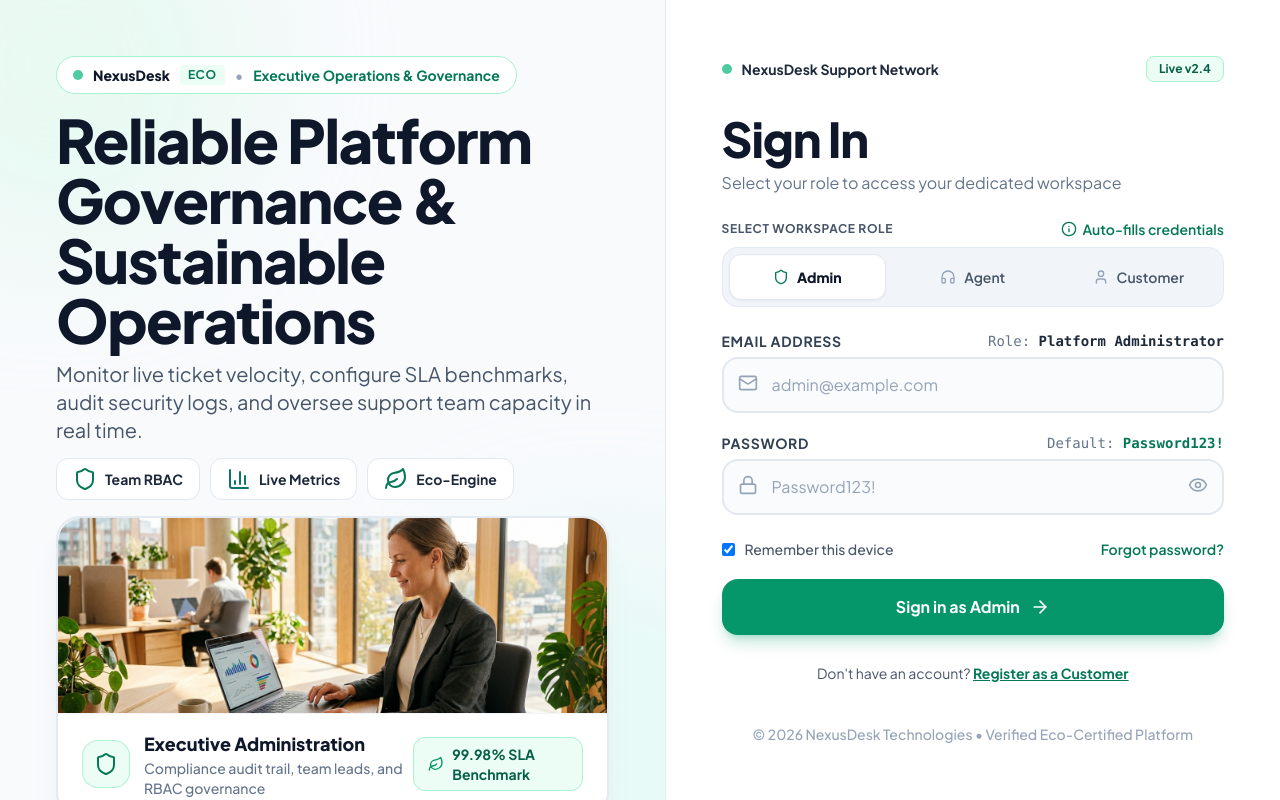
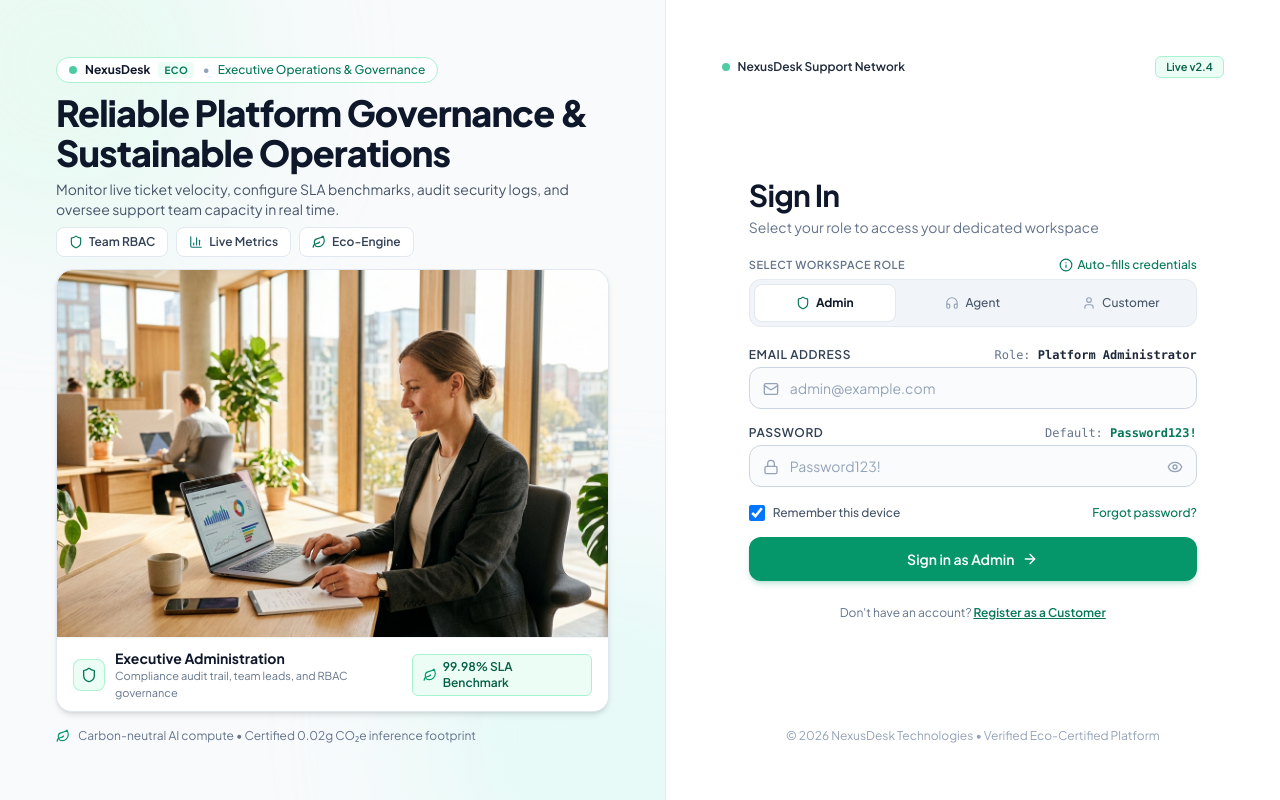
Before and after one commit to Suhirdha24/AI-customer-support-and-help-desk-platform, a React (Vite) app in the folder client/: page /login in a window 1280 px wide. Built offline with nearby package versions, Linux system fonts and the light colour scheme.

Commit message:
fix(ui): reduce font sizes to balanced, elegant, and comfortable SaaS typography

```diff
--- a/client/src/features/auth/LoginPage.tsx
+++ b/client/src/features/auth/LoginPage.tsx
@@ -270,38 +270,38 @@ export const LoginPage: React.FC = () => {
 
         {/* Top Branding Bar */}
         <div className="relative z-10 shrink-0">
-          <div className="inline-flex items-center gap-2.5 px-4 py-2 rounded-full bg-white border border-emerald-200 text-sm text-emerald-900 shadow-xs font-semibold">
-            <span className="flex h-2.5 w-2.5 rounded-full bg-emerald-500 animate-pulse" />
-            <span className="font-extrabold text-slate-900">NexusDesk</span>
-            <span className="text-emerald-700 bg-emerald-50 px-2 py-0.5 rounded font-bold text-xs uppercase tracking-wider">
+          <div className="inline-flex items-center gap-2 px-3 py-1 rounded-full bg-white border border-emerald-200 text-xs text-emerald-900 shadow-2xs font-semibold">
+            <span className="flex h-2 w-2 rounded-full bg-emerald-500 animate-pulse" />
+            <span className="font-bold text-slate-900">NexusDesk</span>
+            <span className="text-emerald-700 bg-emerald-50 px-1.5 py-0.2 rounded font-bold text-[10px] uppercase tracking-wider">
               Eco
             </span>
             <span className="text-slate-400">•</span>
-            <span className="text-emerald-700 font-bold">{currentRole.badgeText}</span>
+            <span className="text-emerald-700 font-medium">{currentRole.badgeText}</span>
           </div>
         </div>
 
         {/* Content Section: Headline, Description & Feature Pills */}
-        <div className="relative z-10 text-left pt-4 shrink-0">
-          <div className="space-y-2.5 transition-all duration-300">
-            <h1 className="text-3xl sm:text-4xl lg:text-5xl xl:text-6xl font-black text-slate-900 tracking-tight leading-[1.12]">
+        <div className="relative z-10 text-left pt-2.5 shrink-0">
+          <div className="space-y-1.5 transition-all duration-300">
+            <h1 className="text-2xl sm:text-3xl lg:text-3xl xl:text-4xl font-extrabold text-slate-900 tracking-tight leading-snug">
               {currentRole.headline}
             </h1>
-            <p className="text-base sm:text-lg lg:text-xl text-slate-600 max-w-2xl leading-relaxed">
+            <p className="text-xs sm:text-sm text-slate-600 max-w-xl leading-relaxed">
               {currentRole.description}
             </p>
           </div>
 
           {/* Feature Pills */}
-          <div className="flex flex-wrap items-center gap-2.5 pt-3.5">
+          <div className="flex flex-wrap items-center gap-2 pt-2">
             {currentRole.props.map((prop, idx) => {
               const PropIcon = prop.icon;
               return (
                 <span
                   key={idx}
-                  className="inline-flex items-center gap-2 px-4 py-2 rounded-xl bg-white border border-slate-200 text-sm text-slate-800 font-bold shadow-xs"
+                  className="inline-flex items-center gap-1.5 px-3 py-1.5 rounded-lg bg-white border border-slate-200 text-xs text-slate-700 font-semibold shadow-2xs"
                 >
-                  <PropIcon className={`w-4.5 h-4.5 ${prop.iconColor}`} />
+                  <PropIcon className={`w-3.5 h-3.5 ${prop.iconColor}`} />
                   <span>{prop.title}</span>
                 </span>
               );
@@ -310,36 +310,36 @@ export const LoginPage: React.FC = () => {
         </div>
 
         {/* Photo Frame that expands vertically to fill all available space */}
-        <div className="relative rounded-3xl overflow-hidden border-2 border-slate-200/90 bg-white shadow-xl shadow-slate-200/60 group my-4 flex-1 flex flex-col min-h-[300px]">
+        <div className="relative rounded-2xl overflow-hidden border border-slate-200 bg-white shadow-md group my-3 flex-1 flex flex-col min-h-[260px] max-h-[500px]">
           <img
             key={currentRole.id}
             src={currentRole.heroImage}
             alt={`${currentRole.label} Workspace`}
-            className="w-full flex-1 min-h-0 object-cover rounded-t-3xl transition-all duration-500 group-hover:scale-[1.01]"
+            className="w-full flex-1 min-h-0 object-cover rounded-t-2xl transition-all duration-500 group-hover:scale-[1.01]"
           />
 
           {/* Bottom Overlay Bar */}
-          <div className="bg-white/95 border-t border-slate-100 px-6 py-4 flex items-center justify-between shrink-0">
-            <div className="flex items-center gap-3.5">
-              <div className="w-12 h-12 rounded-2xl bg-emerald-50 border border-emerald-200/90 text-emerald-700 flex items-center justify-center shrink-0">
-                <OverlayIcon className="w-6 h-6" />
+          <div className="bg-white/95 border-t border-slate-100 px-4 py-2.5 flex items-center justify-between shrink-0">
+            <div className="flex items-center gap-2.5">
+              <div className="w-8 h-8 rounded-lg bg-emerald-50 border border-emerald-200/90 text-emerald-700 flex items-center justify-center shrink-0">
+                <OverlayIcon className="w-4 h-4" />
               </div>
               <div>
-                <p className="font-extrabold text-slate-900 text-base sm:text-lg">{currentRole.overlayTitle}</p>
-                <p className="text-xs sm:text-sm text-slate-500 font-medium hidden sm:block">{currentRole.overlaySubtitle}</p>
+                <p className="font-bold text-slate-900 text-xs sm:text-sm">{currentRole.overlayTitle}</p>
+                <p className="text-[11px] text-slate-500 font-normal hidden sm:block">{currentRole.overlaySubtitle}</p>
               </div>
             </div>
 
-            <div className="flex items-center gap-2 font-bold text-xs sm:text-sm text-emerald-800 bg-emerald-50 border border-emerald-200 px-3.5 py-1.5 rounded-xl">
-              <Leaf className="w-4 h-4 text-emerald-600 shrink-0" />
+            <div className="flex items-center gap-1.5 font-semibold text-xs text-emerald-800 bg-emerald-50 border border-emerald-200 px-2.5 py-1 rounded-md">
+              <Leaf className="w-3.5 h-3.5 text-emerald-600 shrink-0" />
               <span>{currentRole.overlayPill}</span>
             </div>
           </div>
         </div>
 
         {/* Bottom Sustainability Tagline */}
-        <div className="relative z-10 text-sm text-slate-600 font-medium flex items-center gap-2.5 shrink-0 pt-1">
-          <Leaf className="w-4.5 h-4.5 text-emerald-600 shrink-0" />
+        <div className="relative z-10 text-xs text-slate-500 font-normal flex items-center gap-2 shrink-0 pt-1">
+          <Leaf className="w-3.5 h-3.5 text-emerald-600 shrink-0" />
           <span>Carbon-neutral AI compute • Certified 0.02g CO₂e inference footprint</span>
         </div>
       </div>
@@ -347,44 +347,44 @@ export const LoginPage: React.FC = () => {
       {/* RIGHT COLUMN: Authentication Form (Fills the other 50% of the screen) */}
       <div className="lg:w-1/2 xl:w-[48%] bg-white flex flex-col justify-between p-6 sm:p-10 lg:p-12 xl:p-14 overflow-y-auto h-full">
         {/* Right Top Bar */}
-        <div className="w-full flex items-center justify-between text-xs sm:text-sm text-slate-500 shrink-0">
-          <div className="flex items-center gap-2.5 font-bold text-slate-800">
-            <span className="flex h-2.5 w-2.5 rounded-full bg-emerald-500 animate-pulse" />
+        <div className="w-full flex items-center justify-between text-xs text-slate-500 shrink-0">
+          <div className="flex items-center gap-2 font-semibold text-slate-800">
+            <span className="flex h-2 w-2 rounded-full bg-emerald-500 animate-pulse" />
             <span>NexusDesk Support Network</span>
           </div>
-          <div className="text-xs text-emerald-800 font-bold bg-emerald-50 border border-emerald-200 px-3 py-1 rounded-lg shadow-2xs">
+          <div className="text-[11px] text-emerald-800 font-semibold bg-emerald-50 border border-emerald-200 px-2.5 py-0.5 rounded-md">
             Live v2.4
           </div>
         </div>
 
-        {/* Right Center: Prominent Sign In Form */}
-        <div className="max-w-lg w-full mx-auto my-auto space-y-6 text-left py-4">
+        {/* Right Center: Balanced Sign In Form */}
+        <div className="max-w-md w-full mx-auto my-auto space-y-5 text-left py-4">
           {/* Header */}
           <div>
-            <div className="inline-flex lg:hidden items-center justify-center w-12 h-12 rounded-2xl bg-emerald-600 text-white shadow-md shadow-emerald-600/20 mb-3">
-              <Leaf className="w-6 h-6" />
+            <div className="inline-flex lg:hidden items-center justify-center w-10 h-10 rounded-xl bg-emerald-600 text-white shadow-md shadow-emerald-600/20 mb-3">
+              <Leaf className="w-5 h-5" />
             </div>
-            <h2 className="text-3xl sm:text-4xl lg:text-5xl font-extrabold tracking-tight text-slate-900">
+            <h2 className="text-2xl sm:text-3xl font-bold tracking-tight text-slate-900">
               Sign In
             </h2>
-            <p className="mt-2 text-sm sm:text-base text-slate-500">
+            <p className="mt-1 text-xs sm:text-sm text-slate-500">
               Select your role to access your dedicated workspace
             </p>
           </div>
 
           {/* Segmented Role Selector */}
           <div>
-            <div className="flex items-center justify-between text-xs sm:text-sm text-slate-500 mb-2">
-              <span className="font-bold uppercase tracking-wider text-xs text-slate-600">
+            <div className="flex items-center justify-between text-xs text-slate-500 mb-1.5">
+              <span className="font-semibold uppercase tracking-wider text-[11px] text-slate-500">
                 Select Workspace Role
               </span>
-              <span className="text-xs sm:text-sm text-emerald-700 flex items-center gap-1.5 font-semibold">
-                <Info className="w-4 h-4" />
+              <span className="text-xs text-emerald-700 flex items-center gap-1 font-medium">
+                <Info className="w-3.5 h-3.5" />
                 <span>Auto-fills credentials</span>
               </span>
             </div>
 
-            <div className="grid grid-cols-3 gap-2 p-1.5 bg-slate-100 border border-slate-200/80 rounded-2xl">
+            <div className="grid grid-cols-3 gap-1.5 p-1 bg-slate-100 border border-slate-200/80 rounded-xl">
               {ROLES.map((role) => {
                 const Icon = role.icon;
                 const isActive = activeRole === role.id;
@@ -393,13 +393,13 @@ export const LoginPage: React.FC = () => {
                     key={role.id}
                     type="button"
                     onClick={() => handleRoleSelect(role)}
-                    className={`flex items-center justify-center gap-2 py-3 px-3 rounded-xl text-xs sm:text-sm transition-all cursor-pointer ${
+                    className={`flex items-center justify-center gap-1.5 py-2.5 px-2 rounded-lg text-xs transition-all cursor-pointer ${
                       isActive
-                        ? 'bg-white text-slate-900 font-extrabold shadow-sm border border-slate-200'
-                        : 'text-slate-600 hover:text-slate-900 border border-transparent hover:bg-slate-200/60 font-semibold'
+                        ? 'bg-white text-slate-900 font-bold shadow-xs border border-slate-200'
+                        : 'text-slate-600 hover:text-slate-900 border border-transparent hover:bg-slate-200/60 font-medium'
                     }`}
                   >
-                    <Icon className={`w-4 h-4 sm:w-4.5 sm:h-4.5 ${isActive ? 'text-emerald-700' : 'text-slate-400'}`} />
+                    <Icon className={`w-3.5 h-3.5 ${isActive ? 'text-emerald-700' : 'text-slate-400'}`} />
                     <span>{role.label}</span>
                   </button>
                 );
@@ -409,26 +409,26 @@ export const LoginPage: React.FC = () => {
 
           {/* Inline Error Alert */}
           {errorMessage && (
-            <div className="p-3.5 rounded-2xl bg-rose-50 border border-rose-200 text-rose-800 text-xs sm:text-sm flex items-start gap-2.5">
-              <AlertCircle className="w-5 h-5 text-rose-600 shrink-0 mt-0.5" />
+            <div className="p-3 rounded-xl bg-rose-50 border border-rose-200 text-rose-800 text-xs flex items-start gap-2">
+              <AlertCircle className="w-4 h-4 text-rose-600 shrink-0 mt-0.5" />
               <div className="flex-1 leading-relaxed">{errorMessage}</div>
             </div>
           )}
 
           {/* Form */}
-          <form onSubmit={handleLogin} className="space-y-4 sm:space-y-5" autoComplete="off">
+          <form onSubmit={handleLogin} className="space-y-4" autoComplete="off">
             {/* Email Address */}
             <div>
-              <div className="flex items-center justify-between mb-1.5">
-                <label className="block text-xs sm:text-sm font-bold text-slate-700 uppercase tracking-wider">
+              <div className="flex items-center justify-between mb-1">
+                <label className="block text-xs font-semibold text-slate-700 uppercase tracking-wider">
                   Email Address
                 </label>
-                <span className="text-xs sm:text-sm text-slate-500 font-mono">
-                  Role: <strong className="text-slate-800 font-bold">{currentRole.subLabel}</strong>
+                <span className="text-xs text-slate-500 font-mono">
+                  Role: <strong className="text-slate-800 font-semibold">{currentRole.subLabel}</strong>
                 </span>
               </div>
               <div className="relative">
-                <Mail className="w-5 h-5 text-slate-400 absolute left-4 top-4" />
+                <Mail className="w-4 h-4 text-slate-400 absolute left-3.5 top-3.5" />
                 <input
                   key={`email-${activeRole}`}
                   type="email"
@@ -439,23 +439,23 @@ export const LoginPage: React.FC = () => {
                   placeholder={currentRole.email}
                   autoComplete="new-password"
                   disabled={loading}
-                  className="w-full bg-slate-50/70 border-2 border-slate-200 rounded-2xl pl-12 pr-4 py-3.5 text-sm sm:text-base text-slate-900 placeholder-slate-400 focus:bg-white focus:outline-none focus:border-emerald-600 focus:ring-4 focus:ring-emerald-500/15 transition-all disabled:opacity-60"
+                  className="w-full bg-slate-50/70 border border-slate-300 rounded-xl pl-10 pr-4 py-2.5 text-sm text-slate-900 placeholder-slate-400 focus:bg-white focus:outline-none focus:border-emerald-600 focus:ring-2 focus:ring-emerald-500/20 transition-all disabled:opacity-60"
                 />
               </div>
             </div>
 
             {/* Password */}
             <div>
-              <div className="flex items-center justify-between mb-1.5">
-                <label className="block text-xs sm:text-sm font-bold text-slate-700 uppercase tracking-wider">
+              <div className="flex items-center justify-between mb-1">
+                <label className="block text-xs font-semibold text-slate-700 uppercase tracking-wider">
                   Password
                 </label>
-                <span className="text-xs sm:text-sm text-slate-500 font-mono">
-                  Default: <strong className="text-emerald-700 font-bold">Password123!</strong>
+                <span className="text-xs text-slate-500 font-mono">
+                  Default: <strong className="text-emerald-700 font-semibold">Password123!</strong>
                 </span>
               </div>
               <div className="relative">
-                <Lock className="w-5 h-5 text-slate-400 absolute left-4 top-4" />
+                <Lock className="w-4 h-4 text-slate-400 absolute left-3.5 top-3.5" />
                 <input
                   key={`pwd-${activeRole}`}
                   type={showPassword ? 'text' : 'password'}
@@ -466,27 +466,27 @@ export const LoginPage: React.FC = () => {
                   placeholder="Password123!"
                   autoComplete="new-password"
                   disabled={loading}
-                  className="w-full bg-slate-50/70 border-2 border-slate-200 rounded-2xl pl-12 pr-12 py-3.5 text-sm sm:text-base text-slate-900 placeholder-slate-400 focus:bg-white focus:outline-none focus:border-emerald-600 focus:ring-4 focus:ring-emerald-500/15 transition-all disabled:opacity-60"
+                  className="w-full bg-slate-50/70 border border-slate-300 rounded-xl pl-10 pr-10 py-2.5 text-sm text-slate-900 placeholder-slate-400 focus:bg-white focus:outline-none focus:border-emerald-600 focus:ring-2 focus:ring-emerald-500/20 transition-all disabled:opacity-60"
                 />
                 <button
                   type="button"
                   onClick={() => setShowPassword(!showPassword)}
                   aria-label={showPassword ? 'Hide password' : 'Show password'}
-                  className="absolute right-4 top-4 text-slate-400 hover:text-slate-600 transition-colors cursor-pointer"
+                  className="absolute right-3.5 top-3.5 text-slate-400 hover:text-slate-600 transition-colors cursor-pointer"
                 >
-                  {showPassword ? <EyeOff className="w-5 h-5" /> : <Eye className="w-5 h-5" />}
+                  {showPassword ? <EyeOff className="w-4 h-4" /> : <Eye className="w-4 h-4" />}
                 </button>
               </div>
             </div>
 
             {/* Options */}
-            <div className="flex items-center justify-between pt-1">
-              <label className="flex items-center gap-2.5 cursor-pointer text-xs sm:text-sm text-slate-600 font-medium">
+            <div className="flex items-center justify-between pt-0.5">
+              <label className="flex items-center gap-2 cursor-pointer text-xs text-slate-600 font-medium">
                 <input
                   type="checkbox"
                   checked={rememberMe}
                   onChange={(e) => setRememberMe(e.target.checked)}
-                  className="w-4.5 h-4.5 rounded-md border-slate-300 bg-white text-emerald-600 focus:ring-emerald-500/30"
+                  className="w-4 h-4 rounded border-slate-300 bg-white text-emerald-600 focus:ring-emerald-500/30"
                 />
                 <span>Remember this device</span>
               </label>
@@ -494,7 +494,7 @@ export const LoginPage: React.FC = () => {
               <button
                 type="button"
                 onClick={() => setForgotModalOpen(true)}
-                className="text-xs sm:text-sm text-emerald-700 hover:text-emerald-800 font-semibold transition-colors"
+                className="text-xs text-emerald-700 hover:text-emerald-800 font-medium transition-colors"
               >
                 Forgot password?
               </button>
@@ -504,33 +504,33 @@ export const LoginPage: React.FC = () => {
             <button
               type="submit"
               disabled={loading}
-              className="w-full mt-2 flex items-center justify-center gap-2.5 py-3.5 sm:py-4 px-5 bg-emerald-600 hover:bg-emerald-700 active:bg-emerald-800 text-white text-sm sm:text-base font-bold rounded-2xl shadow-lg shadow-emerald-600/25 transition-all disabled:opacity-50 cursor-pointer"
+              className="w-full mt-2 flex items-center justify-center gap-2 py-3 px-4 bg-emerald-600 hover:bg-emerald-700 active:bg-emerald-800 text-white text-sm font-semibold rounded-xl shadow-md shadow-emerald-600/20 transition-all disabled:opacity-50 cursor-pointer"
             >
               {loading ? (
                 <>
-                  <div className="w-5 h-5 border-2 border-white border-t-transparent rounded-full animate-spin" />
+                  <div className="w-4 h-4 border-2 border-white border-t-transparent rounded-full animate-spin" />
                   <span>Signing in as {currentRole.label}...</span>
                 </>
               ) : (
                 <>
                   <span>Sign in as {currentRole.label}</span>
-                  <ArrowRight className="w-5 h-5" />
+                  <ArrowRight className="w-4 h-4" />
                 </>
               )}
             </button>
           </form>
 
           {/* Footer */}
-          <p className="text-center text-xs sm:text-sm text-slate-600 pt-1">
+          <p className="text-center text-xs text-slate-500 pt-1">
             Don't have an account?{' '}
-            <Link to="/register" className="font-bold text-emerald-700 hover:text-emerald-800 underline">
+            <Link to="/register" className="font-semibold text-emerald-700 hover:text-emerald-800 underline">
               Register as a Customer
             </Link>
           </p>
         </div>
 
         {/* Right Bottom Footer */}
-        <div className="w-full text-center text-xs sm:text-sm text-slate-400 shrink-0 pt-2 font-medium">
+        <div className="w-full text-center text-xs text-slate-400 shrink-0 pt-2 font-normal">
           <span>© 2026 NexusDesk Technologies • Verified Eco-Certified Platform</span>
         </div>
       </div>
```
Also changed, not shown: client/src/features/auth/RegisterPage.tsx (+61 -61 lines).
